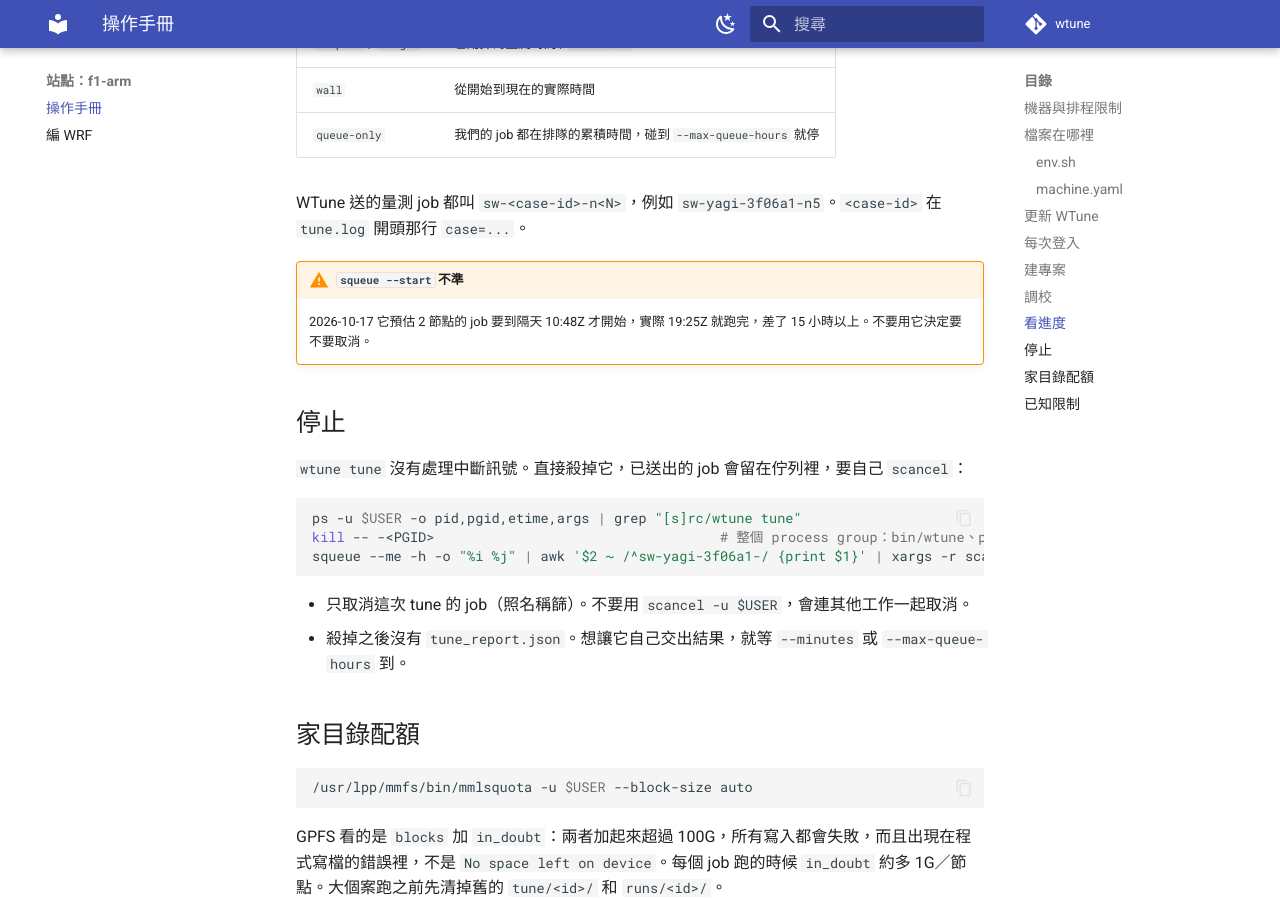
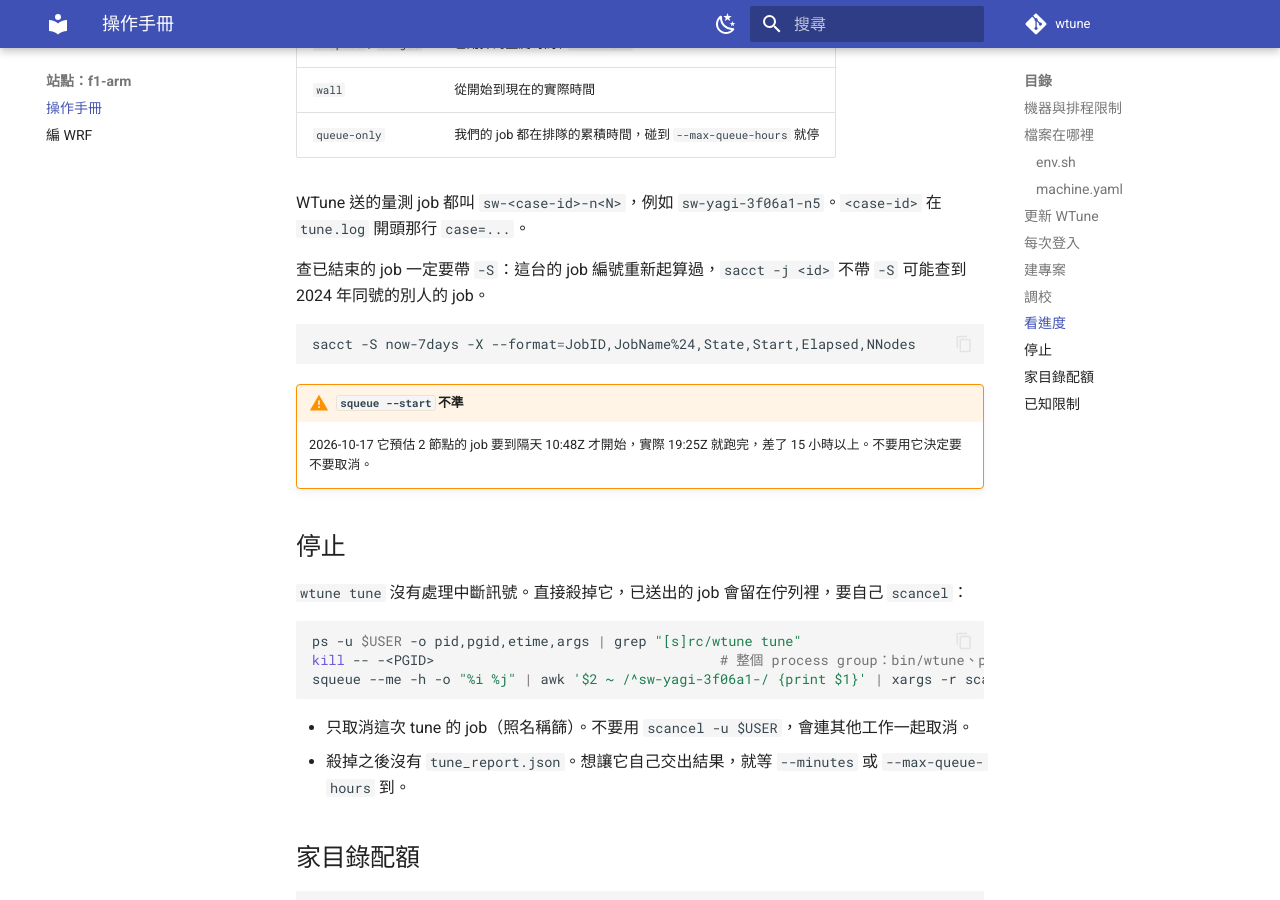
Before and after one commit to Noodle4219005/wtune, an MkDocs documentation site: the page built from docs/guide/f1-arm.md, in a window 1280 px wide and 900 px high, scrolled down 4273 px. Built offline with MkDocs 1.6.1 and Material for MkDocs 9.7.7, drawn with Linux system fonts in a browser that asks for light colours; comment, search, counter and statistics services are not loaded.

Commit message:
docs f1-arm: sacct needs -S on this cluster
Job IDs restarted, so sacct -j without -S can return an old 2024 job.

Co-Authored-By: Claude Opus 5.5 (1M context) <noreply@anthropic.com>
Claude-Session: https://claude.ai/code/session_012gLCCcLWq1a5GRiGvEnYQK

````diff
--- a/docs/guide/f1-arm.md
+++ b/docs/guide/f1-arm.md
@@ -147,6 +147,12 @@ squeue --me -o "%.9i %.24j %.8T %.10M %.4D %.9P %r"
 
 WTune 送的量測 job 都叫 `sw-<case-id>-n<N>`，例如 `sw-yagi-3f06a1-n5`。`<case-id>` 在 `tune.log` 開頭那行 `case=...`。
 
+查已結束的 job 一定要帶 `-S`：這台的 job 編號重新起算過，`sacct -j <id>` 不帶 `-S` 可能查到 2024 年同號的別人的 job。
+
+```bash
+sacct -S now-7days -X --format=JobID,JobName%24,State,Start,Elapsed,NNodes
+```
+
 !!! warning "`squeue --start` 不準"
     2026-10-17 它預估 2 節點的 job 要到隔天 10:48Z 才開始，實際 19:25Z 就跑完，差了 15 小時以上。不要用它決定要不要取消。
 
````
